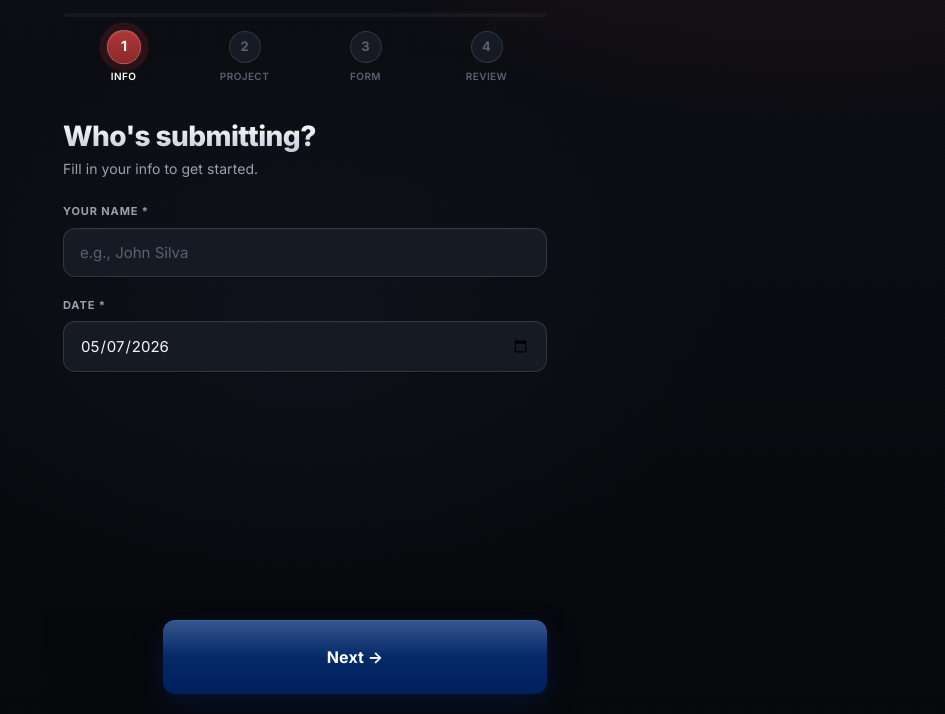
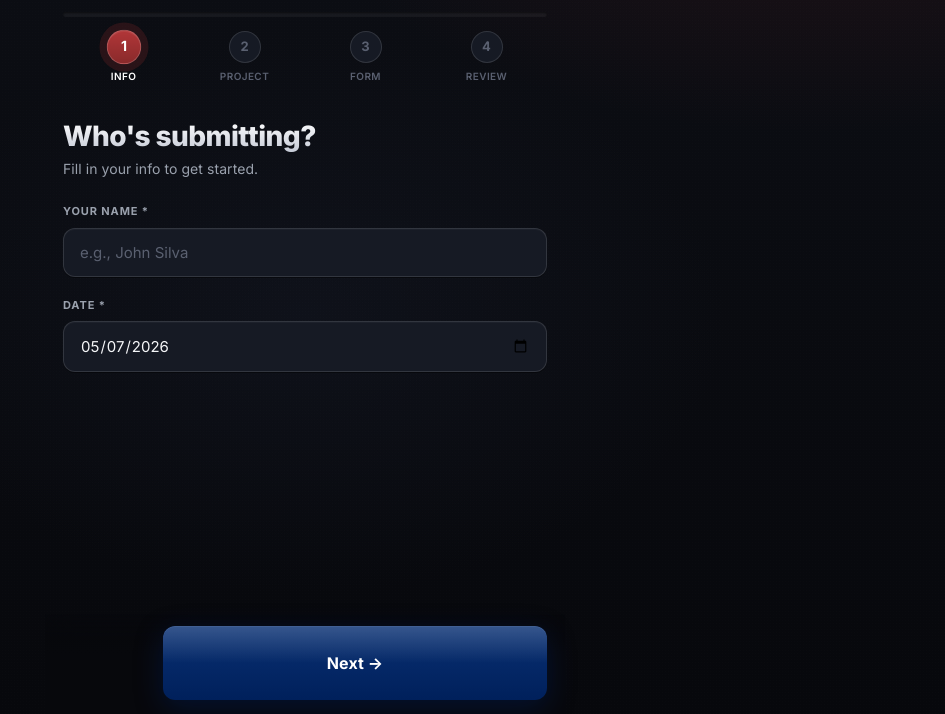
Before and after one commit to Safetytrademark/trademark-safety-app, a website: page index.html in a window 1280 px wide. Shown: the part 86-800 px from the top of the page, without its empty margins (335-1280 px from the left). Drawn offline with nearby package versions, Linux system fonts and the light colour scheme; no server answers.

Commit message:
Increase bottom padding so content is not hidden behind fixed nav bar

```diff
--- a/css/styles.css
+++ b/css/styles.css
@@ -98,7 +98,7 @@ body {
   font-feature-settings: "ss01", "cv11";
   line-height: 1.5;
   min-height: 100dvh;
-  padding-bottom: calc(120px + env(safe-area-inset-bottom));
+  padding-bottom: calc(160px + env(safe-area-inset-bottom));
   -webkit-font-smoothing: antialiased;
   -moz-osx-font-smoothing: grayscale;
   overflow-x: hidden;
@@ -1273,14 +1273,15 @@ body::after {
 .nav-bar {
   position: fixed;
   bottom: 0; left: 0; right: 0;
-  padding: 14px 18px calc(20px + env(safe-area-inset-bottom));
+  padding: 12px 18px calc(14px + env(safe-area-inset-bottom));
   background: linear-gradient(to top,
-    var(--bg-0) 50%,
-    rgba(7, 8, 12, 0.95) 75%,
-    rgba(7, 8, 12, 0.70) 90%,
+    var(--bg-0) 0%,
+    var(--bg-0) 60%,
+    rgba(7, 8, 12, 0.92) 80%,
+    rgba(7, 8, 12, 0.55) 95%,
     transparent 100%);
-  backdrop-filter: blur(14px);
-  -webkit-backdrop-filter: blur(14px);
+  backdrop-filter: blur(16px);
+  -webkit-backdrop-filter: blur(16px);
   display: flex;
   gap: 12px;
   max-width: 520px;
```
